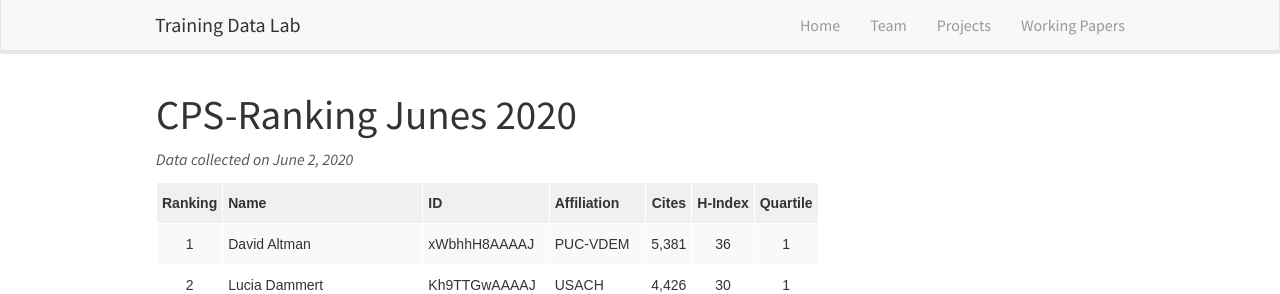
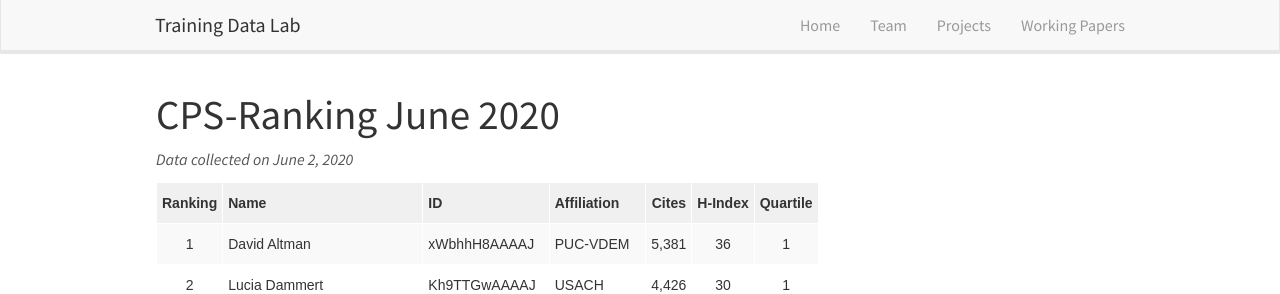
Before and after one commit to training-datalab/old-training-datalab.com, a Jekyll site: the page built from _pages/2020-06-02-impact-ranking.md, in a window 1280 px wide and 900 px high. Shown: the top 294 px of the window. Built offline with Jekyll 4.4.1, drawn with Linux system fonts in a browser that asks for light colours; nearby versions of some CDN libraries.

Commit message:
Update 2020-06-02-impact-ranking.md

```diff
--- a/_pages/2020-06-02-impact-ranking.md
+++ b/_pages/2020-06-02-impact-ranking.md
@@ -6,7 +6,7 @@ sitemap: false
 permalink: /projects/cps-ranking/2020-06-02-impact-ranking
 ---
 
-# CPS-Ranking Junes 2020
+# CPS-Ranking June 2020
 
 *Data collected on June 2, 2020*
 
```
